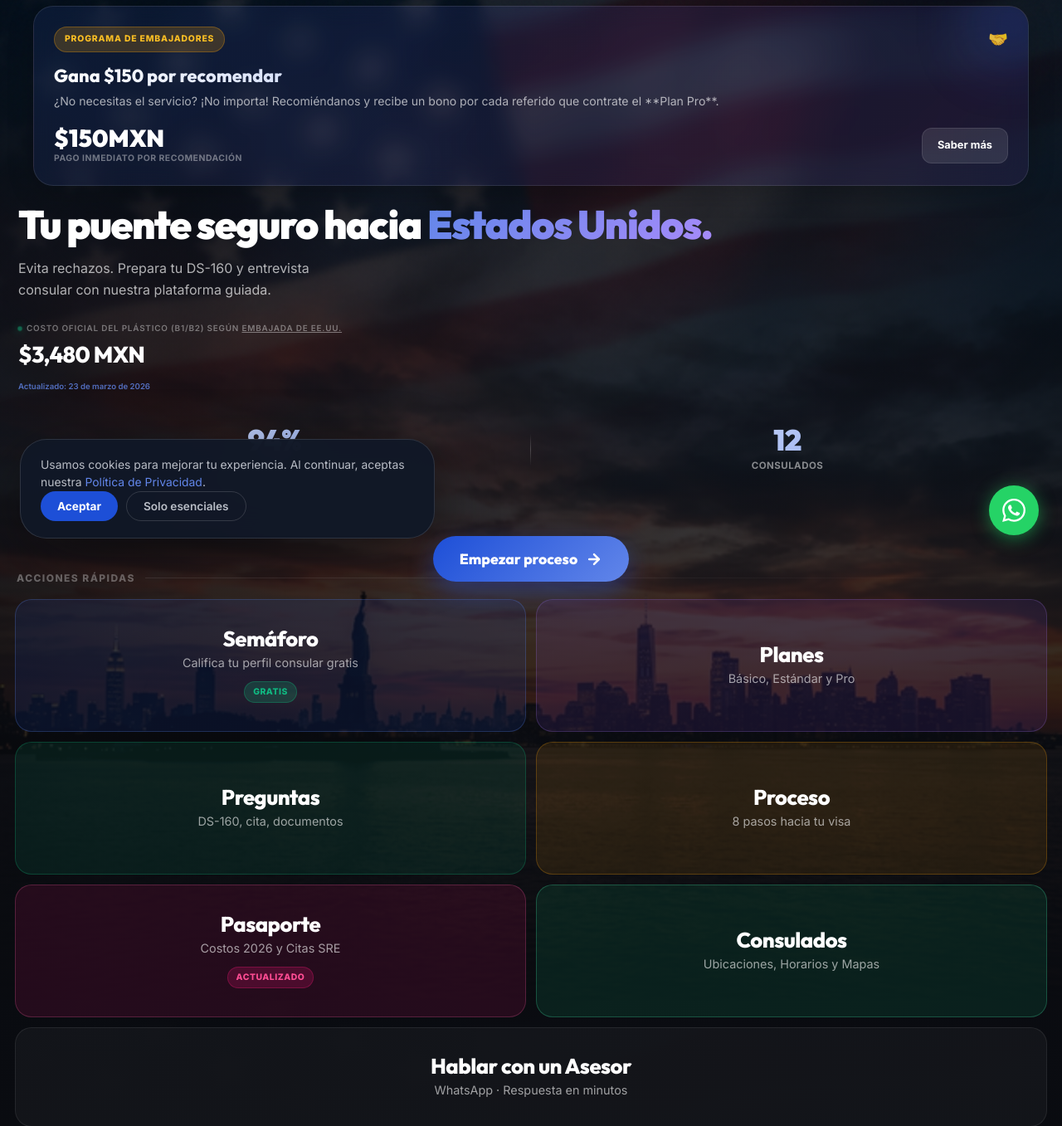
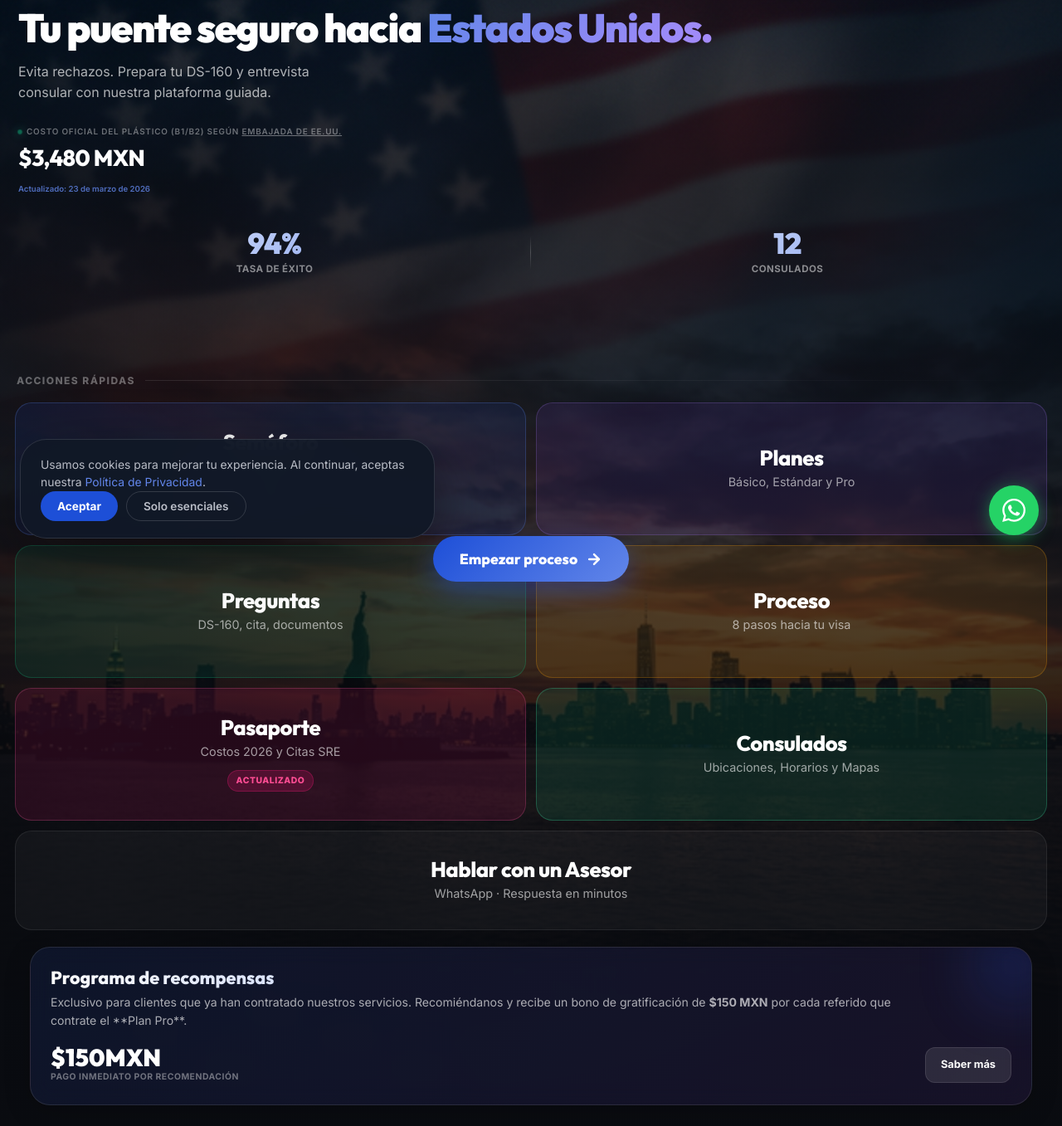
Before and after one commit to alan9924/visalink, a plain HTML site: page public/index.html in a window 1280 px wide. Shown: the part 75-1432 px from the top of the page at 83% size. Drawn offline with Linux system fonts and the light colour scheme.

Commit message:
feat: actulizar banner de recompensas (mejorar redacción, mover a sección asesor, quitar emojis y distintivos)

```diff
--- a/public/index.html
+++ b/public/index.html
@@ -813,24 +813,6 @@
         <img src="Photoroom_20260310_150953.PNG" alt="Visa USA 2026 Activo" class="logo-badge-img">
       </div>
 
-      <!-- Plan de Recompensas -->
-      <div class="rewards-banner">
-        <div class="rewards-top">
-          <div class="rewards-badge">Programa de Embajadores</div>
-          <div style="font-size: 1.2rem;">🤝</div>
-        </div>
-        <div class="rewards-content">
-          <div class="rewards-title">Gana $150 por recomendar</div>
-          <div class="rewards-desc">¿No necesitas el servicio? ¡No importa! Recomiéndanos y recibe un bono por cada referido que contrate el **Plan Pro**.</div>
-        </div>
-        <div class="rewards-footer">
-          <div class="rewards-value">
-            <div class="rewards-amount">$150<span>MXN</span></div>
-            <div class="rewards-unit">Pago inmediato por recomendación</div>
-          </div>
-          <a href="https://wa.me/524271035773?text=Hola!%20Me%20interesa%20el%20Plan%20de%20Recompensas%20por%20recomendaci%C3%B3n." target="_blank" class="rewards-btn">Saber más</a>
-        </div>
-      </div>
       <h1>Tu puente seguro hacia <span>Estados Unidos.</span></h1>
       <p>Evita rechazos. Prepara tu DS-160 y entrevista consular con nuestra plataforma guiada.</p>
 
@@ -932,7 +914,21 @@
             <div class="action-card-desc">WhatsApp · Respuesta en minutos</div>
           </div>
         </div>
-
+      </div>
+
+      <!-- Plan de Recompensas -->
+      <div class="rewards-banner" style="margin-top: 20px;">
+        <div class="rewards-content">
+          <div class="rewards-title">Programa de recompensas</div>
+          <div class="rewards-desc">Exclusivo para clientes que ya han contratado nuestros servicios. Recomiéndanos y recibe un bono de gratificación de <strong>$150 MXN</strong> por cada referido que contrate el **Plan Pro**.</div>
+        </div>
+        <div class="rewards-footer">
+          <div class="rewards-value">
+            <div class="rewards-amount">$150<span>MXN</span></div>
+            <div class="rewards-unit">Pago inmediato por recomendación</div>
+          </div>
+          <a href="https://wa.me/524271035773?text=Hola!%20Me%20interesa%20el%20Plan%20de%20Recompensas%20por%20recomendaci%C3%B3n." target="_blank" class="rewards-btn">Saber más</a>
+        </div>
       </div>
     </section>
 
```
